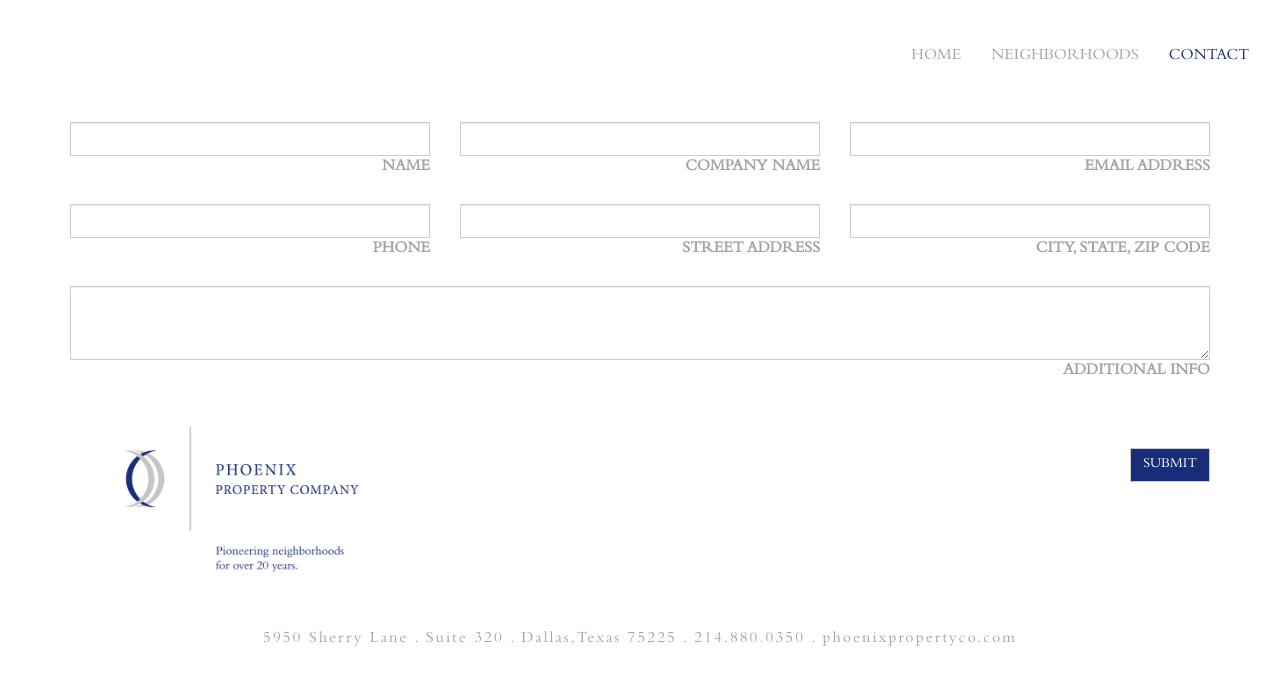
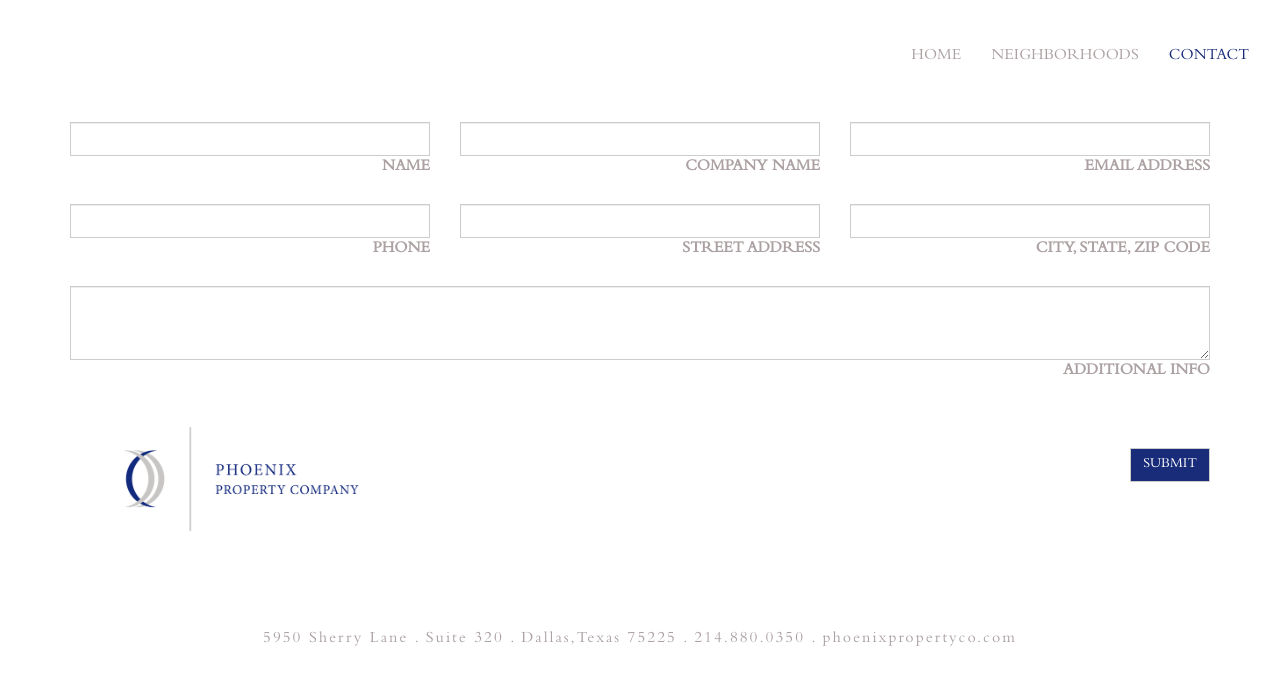
Before and after one commit to LonelyBeastie/ppc, a Jekyll site: the page built from contact.html, in a window 1280 px wide. Shown: the top 685 px of the page. Built offline with Jekyll 4.4.1, drawn with Linux system fonts in a browser that asks for light colours; nearby versions of some CDN libraries.

Commit message:
new ppc main pics

```diff
--- a/css/ppc.css
+++ b/css/ppc.css
@@ -35,7 +35,7 @@ body{
 ul li a{ color: rgba(172, 161, 162, 1); }
 ul li a.current{ color: rgba(25, 44, 122, 1); }
 .ppc_logo{
-  background-image: url('../img/carousel/Home%20Page%201st%20page.png');
+  background-image: url('../img/carousel/ppc_logo.png');
   background-size: cover;
   background-repeat: no-repeat;
   background-position: center top;
```
Also changed, not shown: img/carousel/Home Page 1st page.png (deleted), img/carousel/archive/home_page_logo.png (renamed from img/carousel/home_page_logo.png), img/carousel/archive/ppc_logo.png (added), img/carousel/archive/ppc_logo_too.png (renamed from img/carousel/ppc_logo_too.png), img/carousel/ppc_logo.png, img/carousel/ppc_logo_w_tag_line.png (added).
